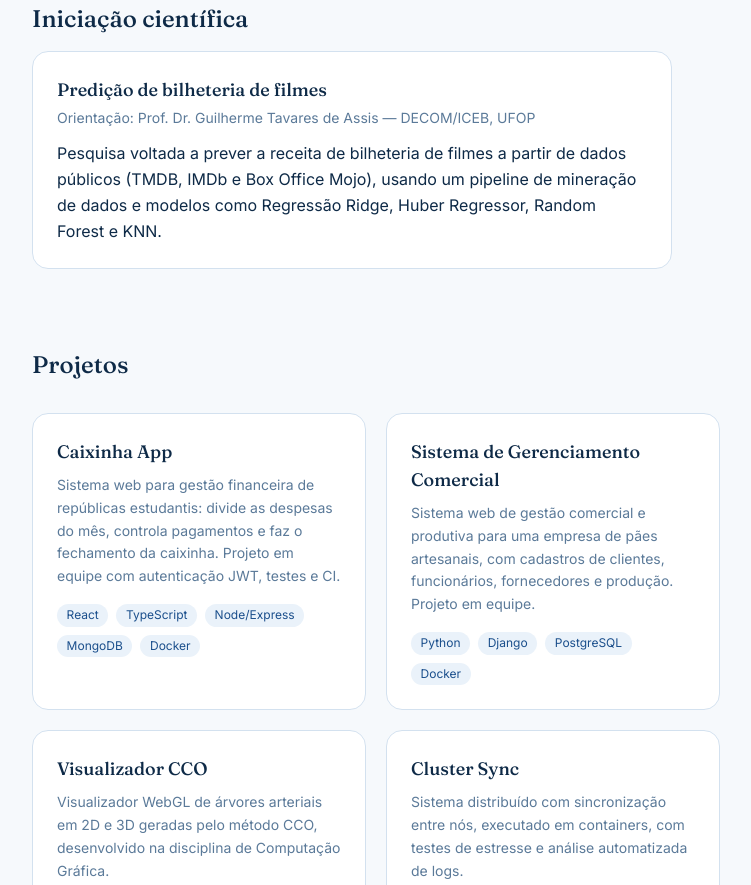
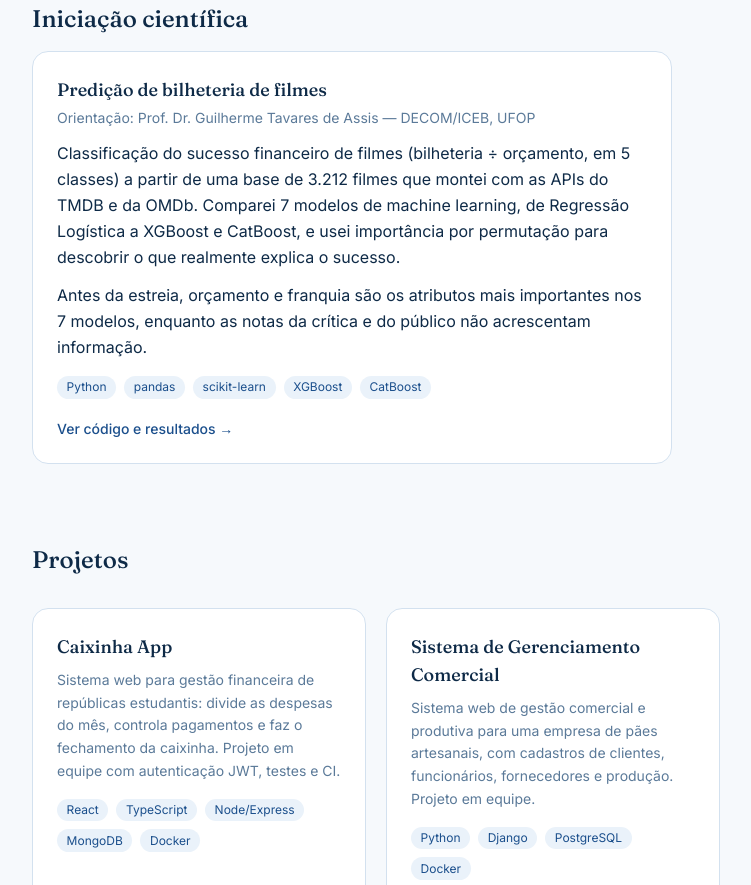
Before and after one commit to rpsmatheus/rpsmatheus.github.io, a plain HTML site: page index.html in a window 1280 px wide. Shown: the part 1143-2028 px from the top of the page, without its empty margins (264-1015 px from the left). Drawn offline with nearby package versions, Linux system fonts and the light colour scheme.

Commit message:
Atualiza descrição da iniciação científica

```diff
--- a/index.html
+++ b/index.html
@@ -155,9 +155,18 @@
           Orientação: Prof. Dr. Guilherme Tavares de Assis — DECOM/ICEB, UFOP
         </p>
         <p class="mt-3 leading-relaxed" style="color: var(--ink);">
-          Pesquisa voltada a prever a receita de bilheteria de filmes a partir de dados públicos (TMDB, IMDb e
-          Box Office Mojo), usando um pipeline de mineração de dados e modelos como Regressão Ridge, Huber Regressor,
-          Random Forest e KNN.
+          Classificação do sucesso financeiro de filmes (bilheteria ÷ orçamento, em 5 classes) a partir de uma base
+          de 3.212 filmes que montei com as APIs do TMDB e da OMDb. Comparei 7 modelos de machine learning, de
+          Regressão Logística a XGBoost e CatBoost, e usei importância por permutação para descobrir o que realmente
+          explica o sucesso.
+        </p>
+        <p class="mt-3 leading-relaxed" style="color: var(--ink);">
+          Antes da estreia, orçamento e franquia são os atributos mais importantes nos 7 modelos, enquanto as notas da
+          crítica e do público não acrescentam informação.
+        </p>
+        <div class="flex flex-wrap gap-2 mt-4"><span class="tag">Python</span><span class="tag">pandas</span><span class="tag">scikit-learn</span><span class="tag">XGBoost</span><span class="tag">CatBoost</span></div>
+        <p class="mt-5 text-sm">
+          <a href="https://github.com/rpsmatheus/predicao-bilheteria-filmes" class="link-underline font-medium" style="color: var(--primary);">Ver código e resultados →</a>
         </p>
       </div>
     </section>
@@ -211,7 +220,7 @@
 
         <div class="grid sm:grid-cols-[140px_1fr] gap-2 sm:gap-6 items-start">
           <p class="text-sm font-medium pt-0.5" style="color: var(--muted);">Dados</p>
-          <div class="flex flex-wrap gap-2"><span class="tag">Mineração de dados</span><span class="tag">Regressão</span><span class="tag">Random Forest</span><span class="tag">KNN</span></div>
+          <div class="flex flex-wrap gap-2"><span class="tag">pandas</span><span class="tag">scikit-learn</span><span class="tag">XGBoost</span><span class="tag">CatBoost</span><span class="tag">Mineração de dados</span></div>
         </div>
 
         <div class="grid sm:grid-cols-[140px_1fr] gap-2 sm:gap-6 items-start">
```
